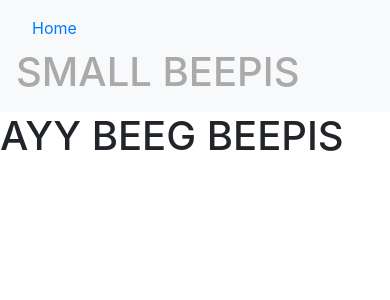
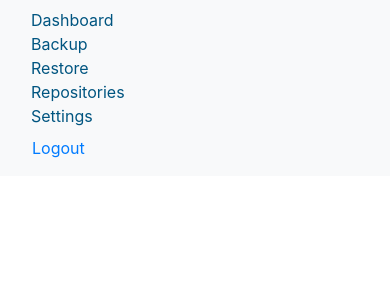
Before and after one commit to XXL6/uniback, a Flask app: page / in a window 390 px wide. Shown: the top 300 px of the page. Run offline with Flask 2, Linux system fonts and the light colour scheme; some libraries are stand-ins or nearby versions.

Commit message:
Created a skeleton layout for the backup tab. Started fiddling around with the tab/menu layout.

```diff
--- a/uniback/__init__.py
+++ b/uniback/__init__.py
@@ -15,8 +15,10 @@
     app.config.from_object(Config)
     from uniback.main.routes import main
     from uniback.users.routes import users
+    from uniback.backup.routes import backup
     app.register_blueprint(main)
     app.register_blueprint(users)
+    app.register_blueprint(backup)
     db.init_app(app)
     with app.app_context():
         db.create_all()
--- a/uniback/config.py
+++ b/uniback/config.py
@@ -2,6 +2,9 @@
 
 
 class Config:
-    SQLALCHEMY_DATABASE_URI = 'sqlite:///system.db'
+    SQLALCHEMY_DATABASE_URI = 'sqlite:///ub_system.db'
+    SQLALCHEMY_BINDS = {
+        'backup':   'sqlite:///ub_backup.db'
+    }
     SECRET_KEY = 'devkey'
     SQLALCHEMY_TRACK_MODIFICATIONS = False
--- a/uniback/main/routes.py
+++ b/uniback/main/routes.py
@@ -2,6 +2,9 @@
 
 main = Blueprint('main', '__name__')
 
+
 @main.route('/')
+@main.route('/dashboard')
+@main.route('/home')
 def home():
     return render_template('main.html')
--- /dev/null
+++ b/uniback/static/app_layout.css
@@ -0,0 +1,12 @@
+.navbar .nav-pills >li >a {
+    color: #005580
+}
+
+.navbar .nav-pills > li > a:hover {
+    background-color: #0088cc
+}
+
+.navbar .nav-pills .active > a {
+    background-color: #cccc
+    color: #0088cc
+}
--- a/uniback/templates/app_layout.html
+++ b/uniback/templates/app_layout.html
@@ -2,11 +2,19 @@
     all the necessary packages like bootstrap, etc. -->
 {% extends "global_layout.html" %}
 {% block app_content %}
+<link rel="stylesheet" href="{{ url_for('static', filename='app_layout.css') }}">
 <header class="global-header">
     <nav class="navbar navbar-expand-md navbar-light bg-light">
         <div class="container">
-            <a class="nav-item nav-link" href="{{ url_for('main.home') }}">Home</a>
-            <h1>SMALL BEEPIS</h1>
+            <!-- <a class="nav-item nav-link" href="{{ url_for('main.home') }}">Home</a> -->
+            <ul class="nav nav-pills col-md-9">
+                <li class="active col-md-2"><a href="#">Dashboard</a></li>
+                <li class="col-md-2"><a href="#">Backup</a></li>
+                <li class="col-md-2"><a href="#">Restore</a></li>
+                <li class="col-md-2"><a href="#">Repositories</a></li>
+                <li class="col-md-2"><a href="#">Settings</a></li>
+            </ul>
+            <a class="nav-item nav-link col-md-3" href="{{ url_for('users.logout') }}">Logout</a>
         </div>
     </nav>
 </header>
--- a/uniback/templates/main.html
+++ b/uniback/templates/main.html
@@ -1,4 +1,4 @@
 {% extends "app_layout.html" %}
 {% block content %}
-<h1>AYY BEEG BEEPIS</h1>
+
 {% endblock content %}
--- a/uniback/users/routes.py
+++ b/uniback/users/routes.py
@@ -25,7 +25,7 @@
 @users.route("/logout")
 def logout():
     logout_user()
-    return redirect('users.login')
+    return redirect(url_for('users.login'))
 
 
 @users.route("/account", methods=['GET', 'POST'])
```
Also changed, not shown: uniback/backup/routes.py (added, +16 -0 lines), uniback/templates/account.html (+3 -10 lines), uniback/templates/backup/job_queue.html (added, +10 -0 lines), uniback/backup/__init__.py (added).
